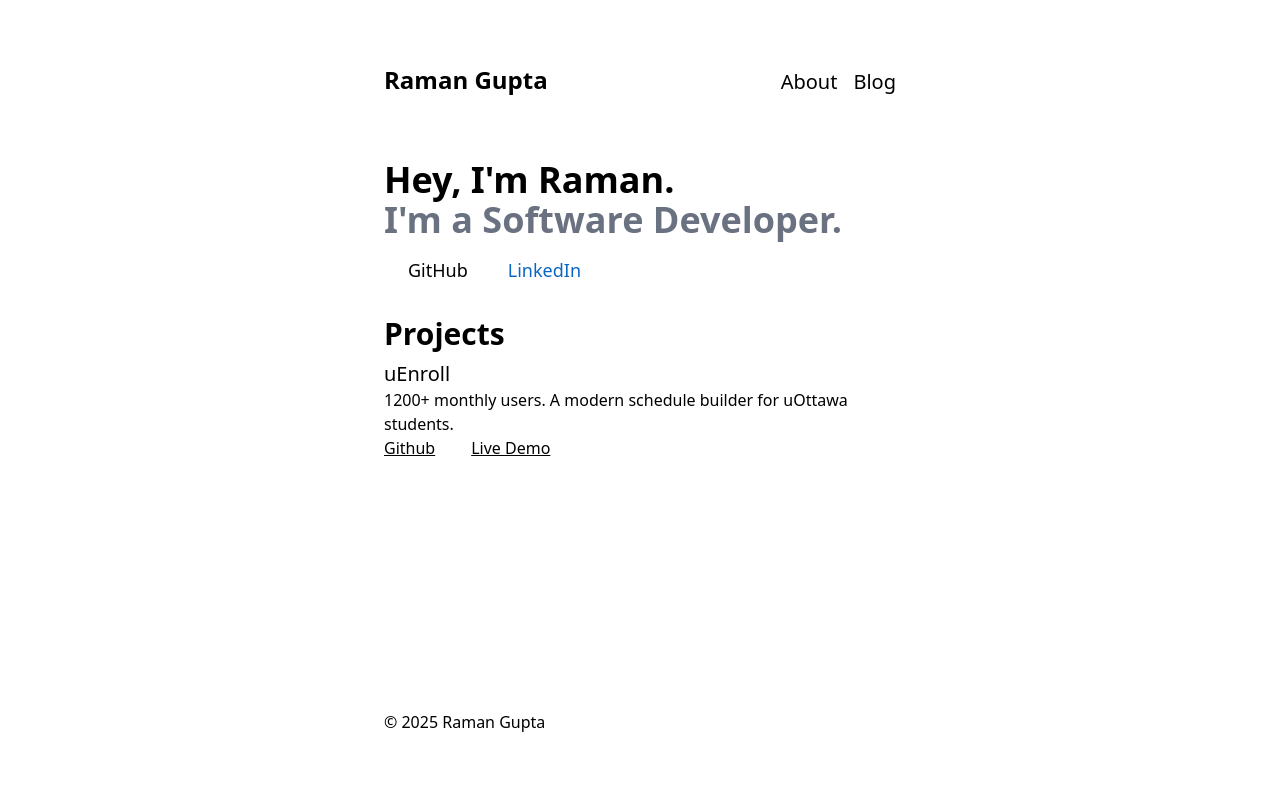
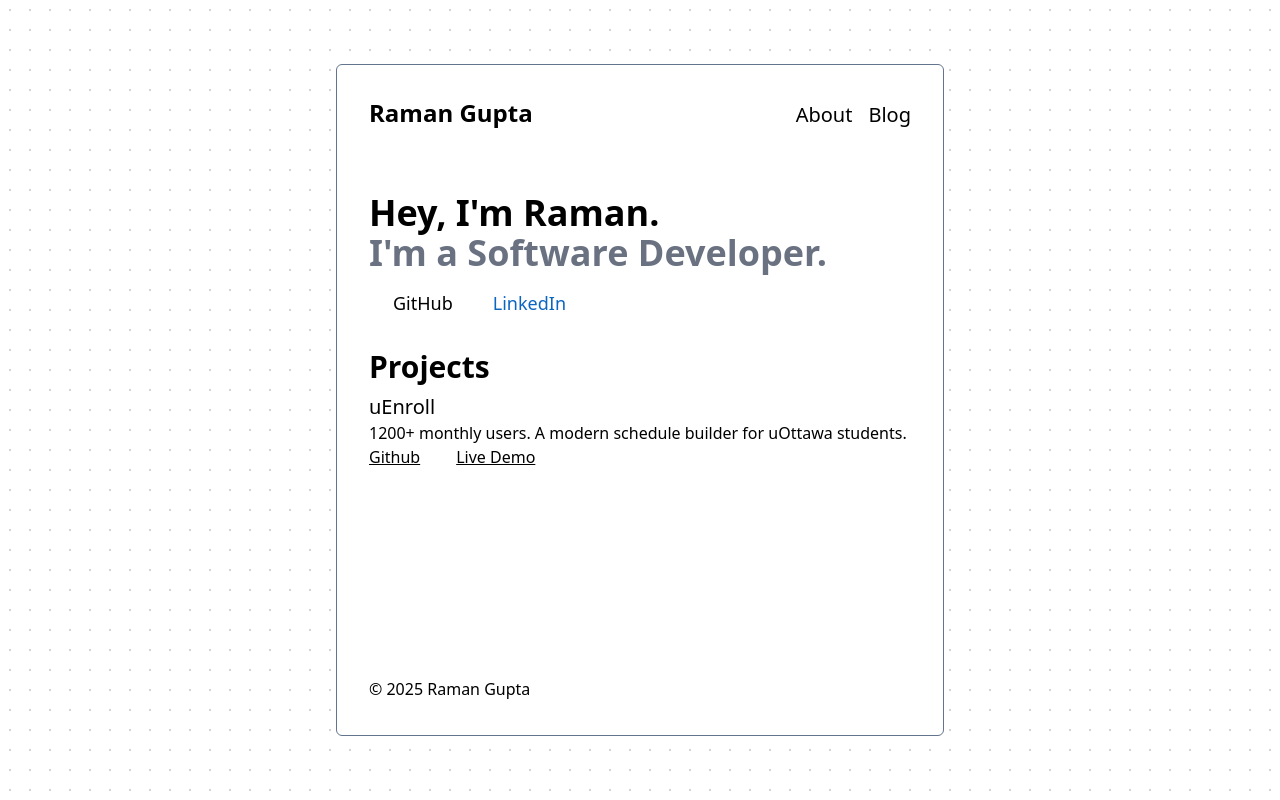
Before and after one commit to g-raman/personal-website, a SvelteKit app: page / in a window 1280 px wide. Built offline with nearby package versions, Linux system fonts and the light colour scheme; some icons are missing.

Commit message:
feat: add dot grid background

```diff
--- a/src/app.css
+++ b/src/app.css
@@ -11,3 +11,10 @@
 		font-family: var(--font-sans);
 	}
 }
+
+@layer utilities {
+	.bg-dot-grid {
+		background-image: radial-gradient(circle, #d1d5db 1px, transparent 1px);
+		background-size: 20px 20px;
+	}
+}
--- a/src/routes/+layout.svelte
+++ b/src/routes/+layout.svelte
@@ -14,12 +14,16 @@
 	<link rel="icon" href={favicon} />
 </svelte:head>
 
-<div class="flex h-dvh flex-col px-96 py-16">
-	<Nav />
+<div class="bg-dot-grid h-dvh px-84 py-16">
+	<div
+		class="flex h-full flex-col rounded-md border border-slate-500 bg-white bg-cover bg-center p-8"
+	>
+		<Nav />
 
-	<main>
-		{@render children()}
-	</main>
+		<main>
+			{@render children()}
+		</main>
 
-	<Footer />
+		<Footer />
+	</div>
 </div>
```
